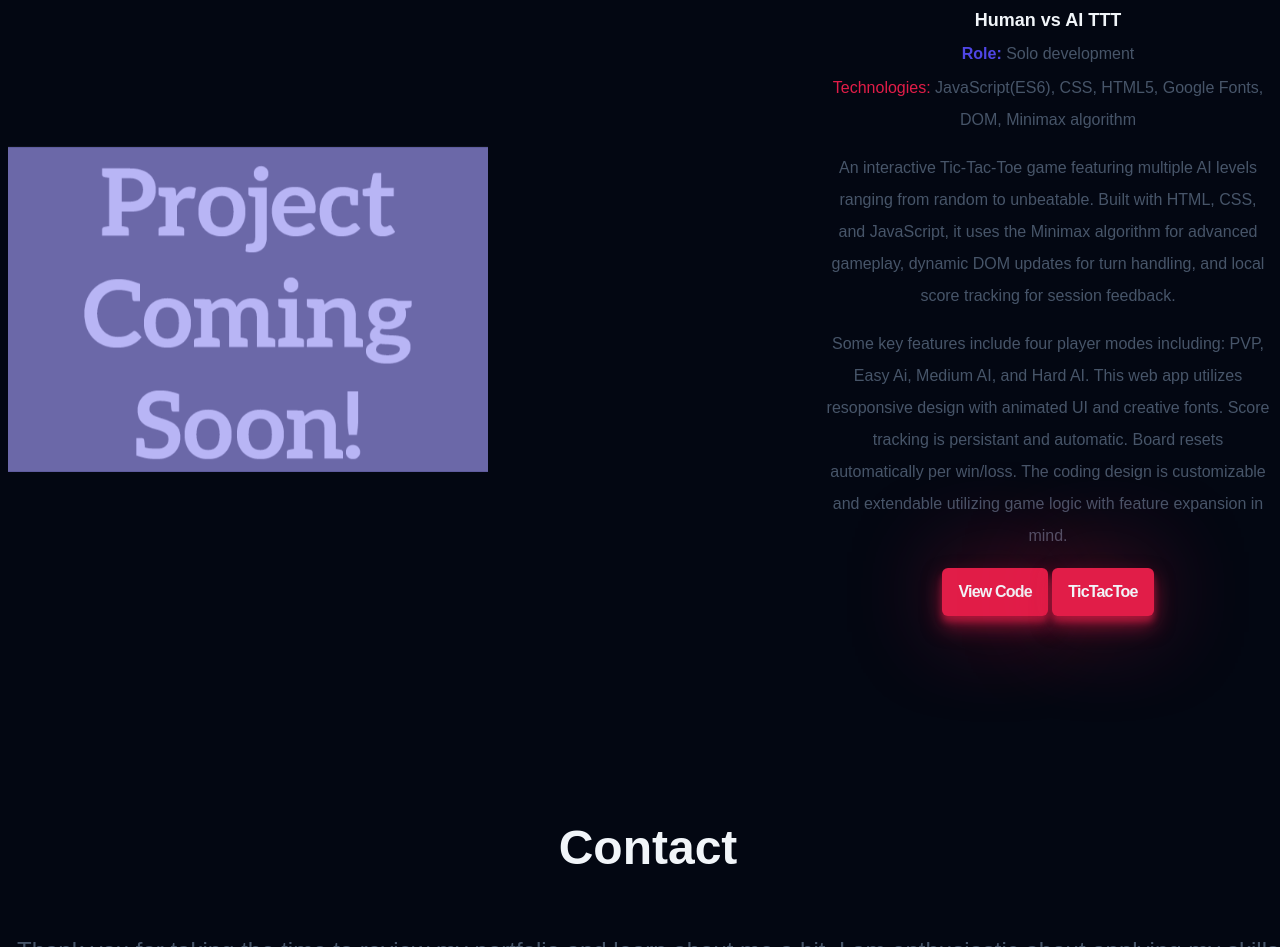
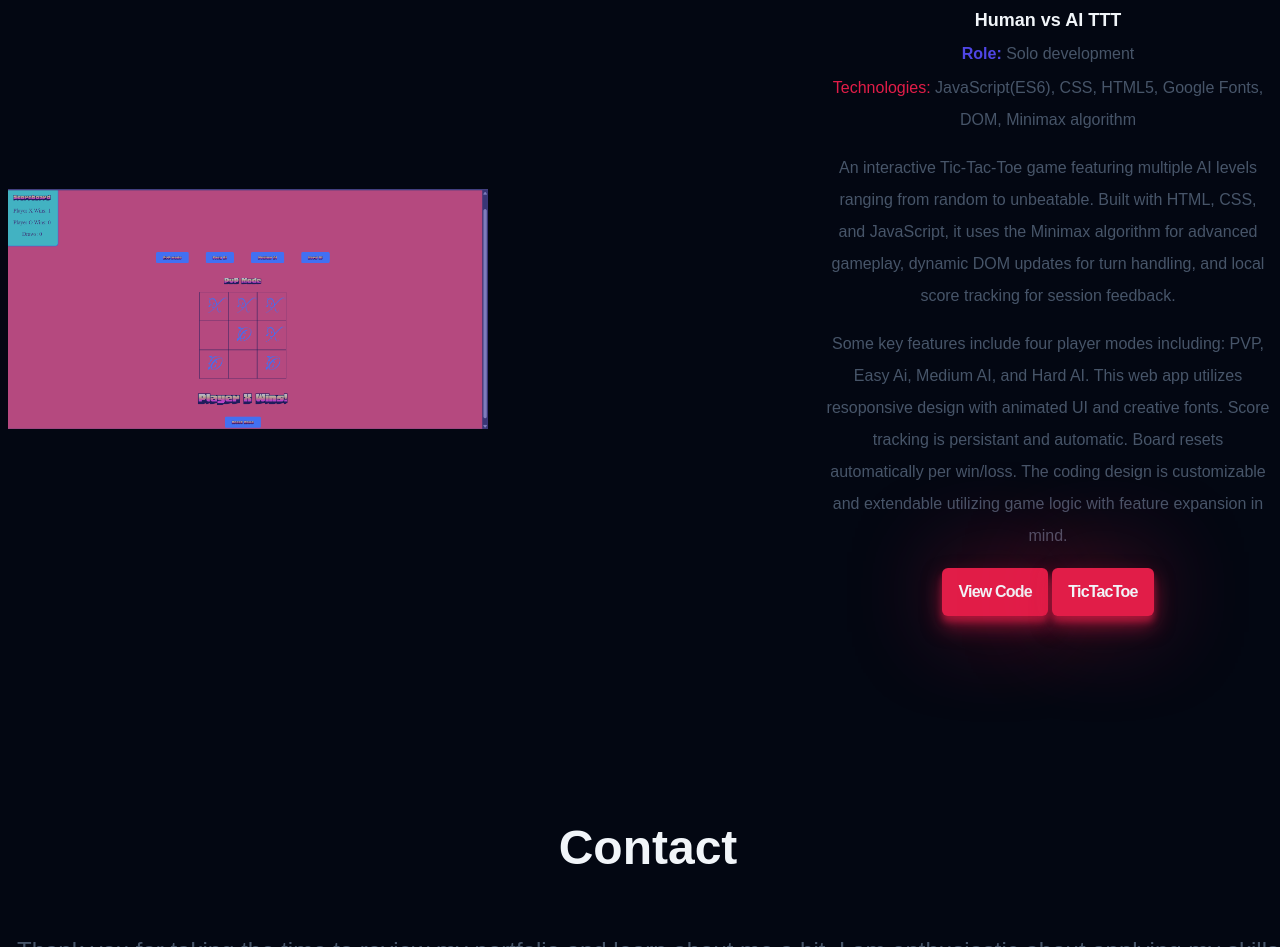
Before and after one commit to JTripple7s/CS_Portfolio_Web, a website: page index.html in a window 1280 px wide. Shown: the part 4961-5908 px from the top of the page. Drawn offline with nearby package versions, Linux system fonts and the light colour scheme; a web font is replaced by a local one.

Commit message:
added example picture for project 3 TTT

```diff
--- a/index.html
+++ b/index.html
@@ -255,7 +255,7 @@
         <!-- project3 -->
          <h3 class="work__project-title">Human vs AI TTT </h3>
         <div class="work__img-wrapper animate-on-scroll" data-animate="animate__slideInLeft">
-          <img src="images/Project-Coming-Soon-Placeholder-625x423.png" alt="temp img" class="animate-on-scroll" data-animate="animate__slideInLeft"/>
+          <img src="images/TTT.png" alt="temp img" class="animate-on-scroll" data-animate="animate__slideInLeft"/>
         </div>
         <div class="work__project animate-on-scroll" data-animate="animate__fadeIn">
           <h3 class="work__project-subtitle">Human vs AI TTT</h3>
```
Also changed, not shown: images/TTT.png (added).
